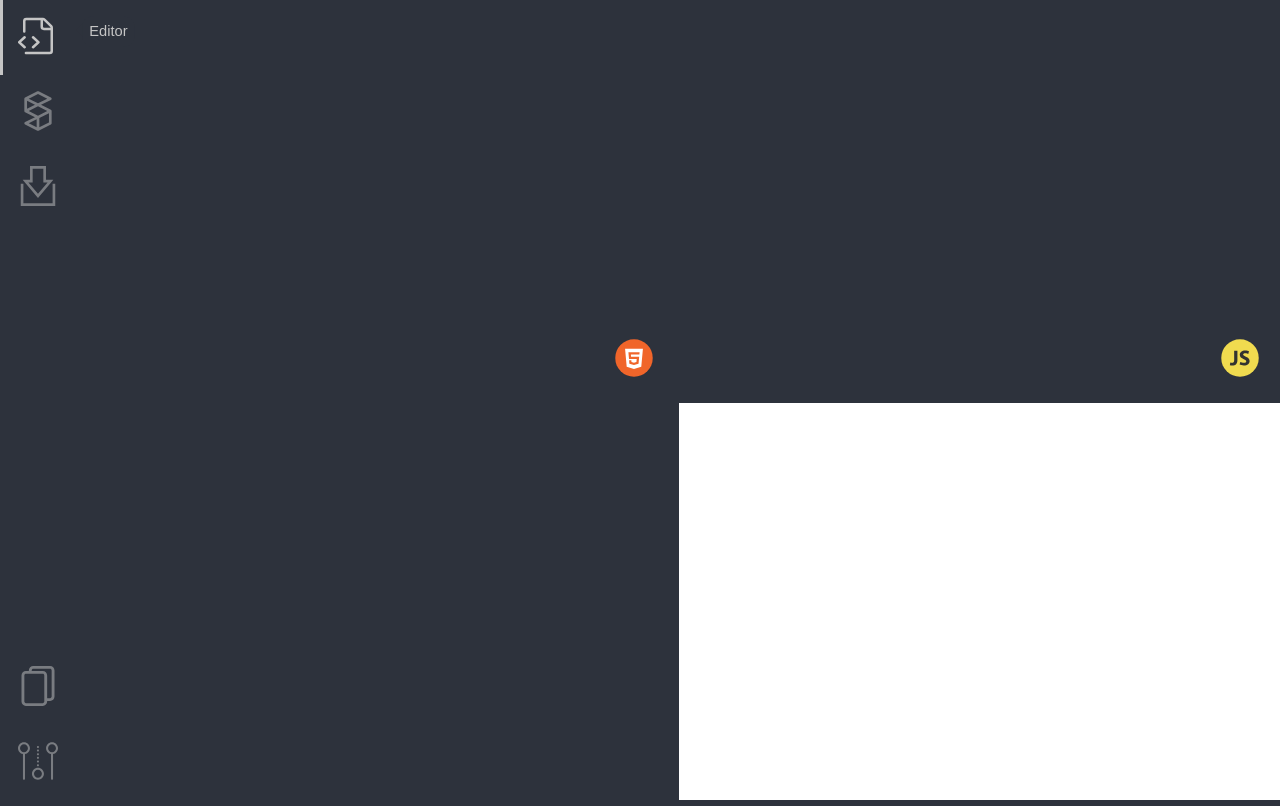
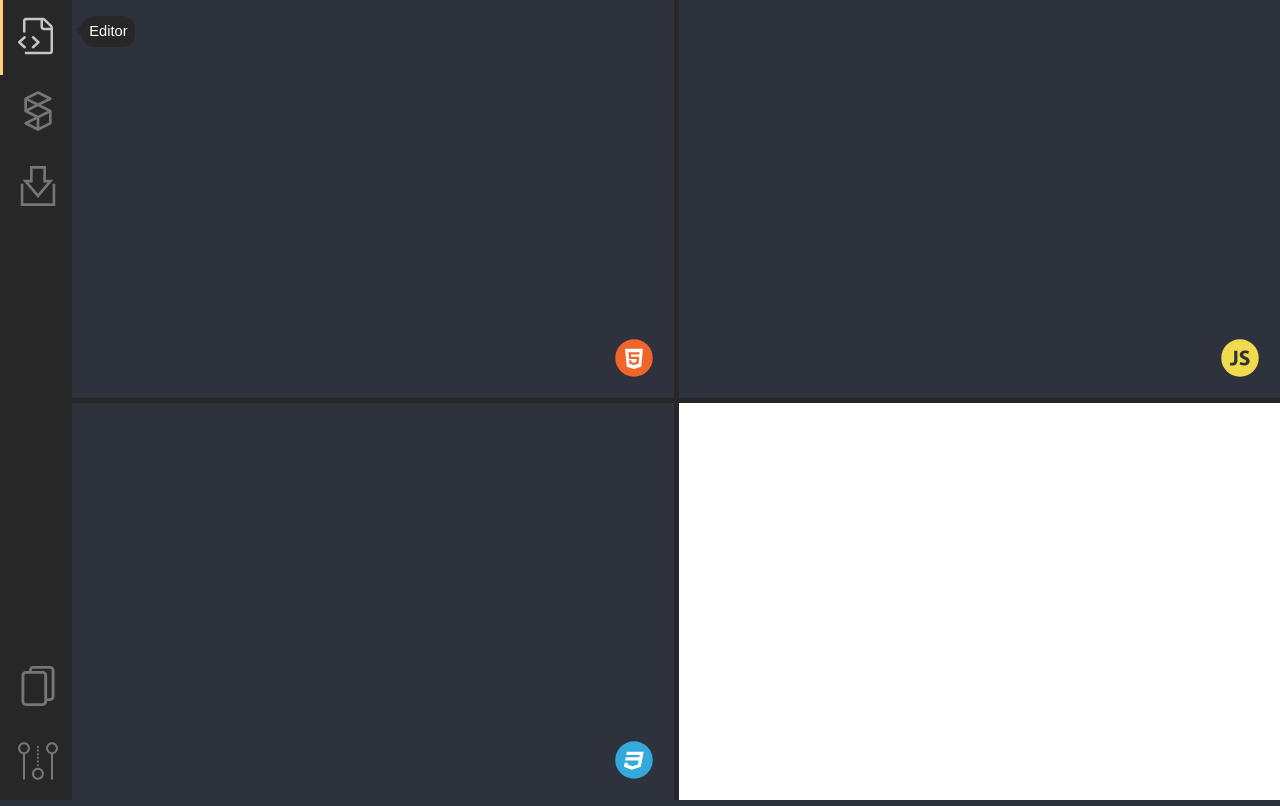
Before and after one commit to daviardev/playgrund-editor, a website built with Vite: page index.html in a window 1280 px wide. Built offline with nearby package versions, Linux system fonts and the light colour scheme; files whose address does not match are found by name; what emmet-monaco-es, monaco-editor, split-grid would draw is missing.

Commit message:
refactor: Separate styles

```diff
--- a/src/css/aside.css
+++ b/src/css/aside.css
@@ -1,5 +1,5 @@
 aside {
-    background: #2d323c;
+    background: rgb(39, 39, 39);
     display: flex;
   }
 
@@ -12,9 +12,9 @@ aside {
     position: absolute;
     right: -10px;
     transform: translateX(100%);
-    color: #c5c5c5;
+    color: #fff;
     z-index: 1;
-    background-color: #2d323c;
+    background: rgb(39, 39, 39);
     padding: 0.5em;
     font-size: 1.1em;
     border-radius: 12px;
@@ -28,13 +28,13 @@ aside {
       height: 0px;
       border-top: 0.5em solid transparent;
       border-bottom: 0.5em solid transparent;
-      border-right: 0.5em solid #2d323c;
+      border-right: 0.5em solid rgb(39, 39, 39);
     }
   }
 
   aside button.is-active {
     opacity: 1;
-    border-left: 3px solid #c5c5c5;
+    border-left: 3px solid #C5C5C5;
   }
 
   aside button:hover {
@@ -92,7 +92,7 @@ aside {
   }
   .aside-sections button.is-active {
     opacity: 1;
-    border-left: 3px solid #c5c5c5;
+    border-left: 3px solid rgb(255, 207, 119);
   }
   .aside-sections button:hover {
     opacity: 1;
--- a/src/css/editor.css
+++ b/src/css/editor.css
@@ -22,7 +22,7 @@ iframe {
     background-image: url('/assets/html5.svg');
   }
   #css::after {
-    background-image: url('/assets/css3.svg');
+    background-image: url('/assets/css.svg');
   }
   #js::after {
     background-image: url('/assets/js.svg');
--- a/src/css/grid.css
+++ b/src/css/grid.css
@@ -7,10 +7,10 @@
   .vertical-gutter {
     cursor: col-resize;
     grid-area: 1 / 2 / 4 / 2;
-    background: #2d323c;
+    background: rgb(39, 39, 39);
   }
   .horizontal-gutter {
     cursor: row-resize;
     grid-area: 2 / 1 / 2 / 4;
-    background: #2d323c;
+    background: rgb(39, 39, 39);
   }
--- a/src/css/settings.css
+++ b/src/css/settings.css
@@ -33,7 +33,7 @@
       content: '✓';
     }
     & .checkbox span::before {
-      background: #444d56;
+      background: rgb(51, 51, 51);
       border: 1px solid #1b1f23;
       border-radius: 3px;
       color: #e1e4e8;
```
